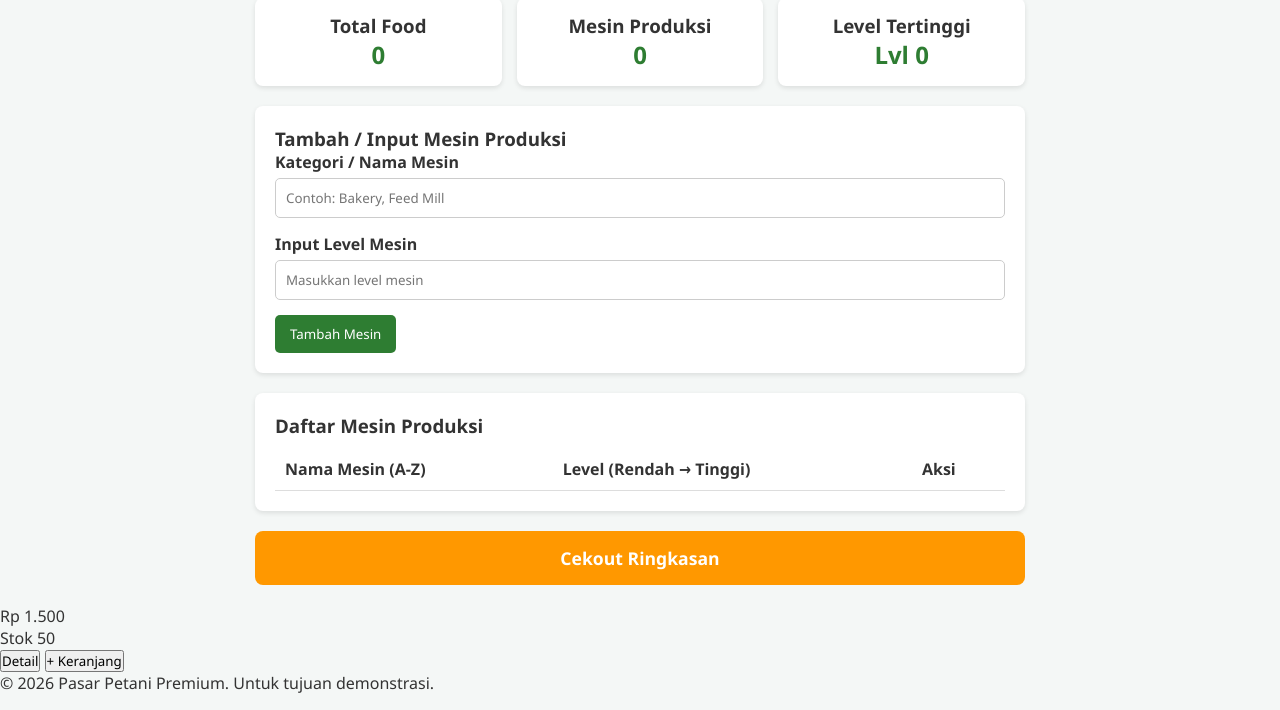
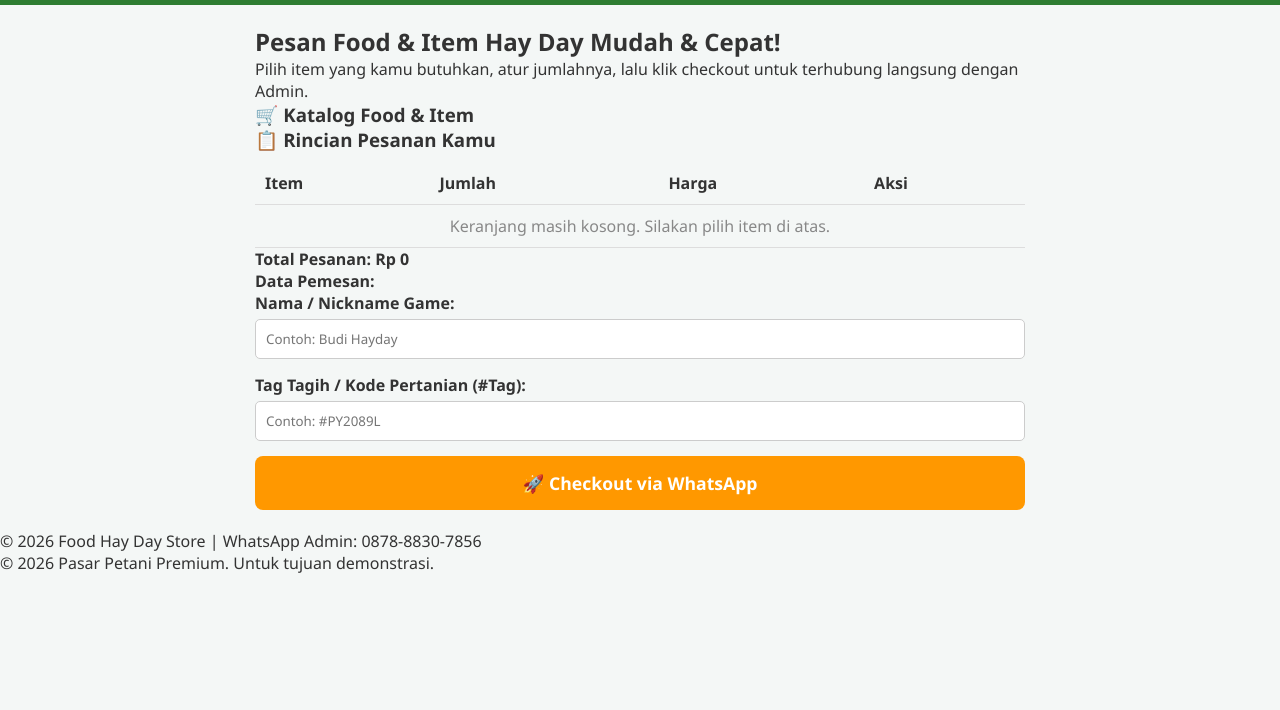
Before and after one commit to akunytkalcer-lgtm/foodhayday, a plain HTML site: page index.html in a window 1280 px wide. Shown: the part 90-800 px from the top of the page. Drawn offline with Linux system fonts and the light colour scheme.

Commit message:
Update index.html

```diff
--- a/index.html
+++ b/index.html
@@ -3,107 +3,80 @@
 <head>
   <meta charset="UTF-8">
   <meta name="viewport" content="width=device-width, initial-scale=1.0">
-  <title>Food Hay Day Calculator</title>
+  <title>Food Hay Day Store - Layanan Item & Mesin Hay Day</title>
   <link rel="stylesheet" href="style.css">
 </head>
 <body>
 
   <header class="navbar">
-    <h2>Hay Day Manager</h2>
-    <a href="https://wa.me/6287888307856" target="_blank" class="btn-wa">Chat WhatsApp</a>
+    <div class="logo">
+      <h1>🌾 HayDay Store</h1>
+      <p>Penyedia Food & Item Hay Day Terpercaya</p>
+    </div>
+    <a href="https://wa.me/6287888307856" target="_blank" class="btn-wa-header">💬 Chat WA Admin</a>
   </header>
 
   <main class="container">
 
-    <!-- Ringkasan Statistik -->
-    <section class="stats-grid">
-      <div class="stat-card">
-        <h3>Total Food</h3>
-        <p id="totalFood">0</p>
-      </div>
-      <div class="stat-card">
-        <h3>Mesin Produksi</h3>
-        <p id="totalMesin">0</p>
-      </div>
-      <div class="stat-card">
-        <h3>Level Tertinggi</h3>
-        <p id="maxLevel">Lvl 0</p>
-      </div>
+    <section class="banner">
+      <h2>Pesan Food & Item Hay Day Mudah & Cepat!</h2>
+      <p>Pilih item yang kamu butuhkan, atur jumlahnya, lalu klik checkout untuk terhubung langsung dengan Admin.</p>
     </section>
 
-    <!-- Form Input Mesin -->
-    <section class="card">
-      <h3>Tambah / Input Mesin Produksi</h3>
-      <form id="machineForm">
-        <div class="form-group">
-          <label for="machineName">Kategori / Nama Mesin</label>
-          <input type="text" id="machineName" placeholder="Contoh: Bakery, Feed Mill" required>
+    <section class="catalog-section">
+      <h3>🛒 Katalog Food & Item</h3>
+      <div class="product-grid" id="productGrid">
         </div>
-        <div class="form-group">
-          <label for="machineLevel">Input Level Mesin</label>
-          <input type="number" id="machineLevel" min="1" placeholder="Masukkan level mesin" required>
-        </div>
-        <button type="submit" class="btn-primary">Tambah Mesin</button>
-      </form>
     </section>
 
-    <!-- Daftar Mesin (Urutan A-Z & Level) -->
-    <section class="card">
-      <h3>Daftar Mesin Produksi</h3>
-      <div class="table-responsive">
-        <table>
+    <section class="cart-section">
+      <h3>📋 Rincian Pesanan Kamu</h3>
+
+      <div class="cart-box">
+        <table class="cart-table">
           <thead>
             <tr>
-              <th>Nama Mesin (A-Z)</th>
-              <th>Level (Rendah → Tinggi)</th>
+              <th>Item</th>
+              <th>Jumlah</th>
+              <th>Harga</th>
               <th>Aksi</th>
             </tr>
           </thead>
-          <tbody id="machineList">
-            <!-- Data dimasukkan via JS -->
+          <tbody id="cartItems">
+            <tr>
+              <td colspan="4" style="text-align: center; color: #888;">Keranjang masih kosong. Silakan pilih item di atas.</td>
+            </tr>
           </tbody>
         </table>
+
+        <div class="cart-summary">
+          <h4>Total Pesanan: <span id="totalPrice">Rp 0</span></h4>
+        </div>
+
+        <form id="orderForm" class="order-form">
+          <h4>Data Pemesan:</h4>
+          <div class="form-group">
+            <label for="buyerName">Nama / Nickname Game:</label>
+            <input type="text" id="buyerName" placeholder="Contoh: Budi Hayday" required>
+          </div>
+          <div class="form-group">
+            <label for="buyerTag">Tag Tagih / Kode Pertanian (#Tag):</label>
+            <input type="text" id="buyerTag" placeholder="Contoh: #PY2089L" required>
+          </div>
+          <button type="submit" class="btn-checkout">🚀 Checkout via WhatsApp</button>
+        </form>
       </div>
-    </section>
-
-    <!-- Tombol Checkout -->
-    <section class="checkout-section">
-      <button id="btnCheckout" class="btn-checkout">Cekout Ringkasan</button>
     </section>
 
   </main>
 
-  <!-- Modal / Tampilan JS Checkout -->
-  <div id="checkoutModal" class="modal">
-    <div class="modal-content">
-      <span class="close-btn">&times;</span>
-      <h2>Rincian Checkout</h2>
-      <hr>
-      <div id="checkoutDetails"></div>
-      <button id="btnConfirmWa" class="btn-primary" style="margin-top: 15px; width: 100%;">Kirim ke WhatsApp</button>
-    </div>
-  </div>
+  <footer>
+    <p>&copy; 2026 Food Hay Day Store | WhatsApp Admin: 0878-8830-7856</p>
+  </footer>
 
   <script src="script.js"></script>
 </body>
 </html>
-                <div class="product-details">
-                    <p class="product-price">Rp 1.500</p> <!-- Misal harga upgraded -->
-                    <div class="product-stock status-full">
-                        <span class="status-dot"></span> Stok 50
-                    </div>
-                </div>
-                <div class="product-actions">
-                    <button class="btn-detail">Detail</button>
-                    <button class="btn-add-cart">+ Keranjang</button>
-                </div>
-            </div>
-        </div>
-
-    </main>
-
-    <!-- Footer untuk info tambahan -->
-    <footer>
         <p>&copy; 2026 Pasar Petani Premium. Untuk tujuan demonstrasi.</p>
     </footer>
 
```
